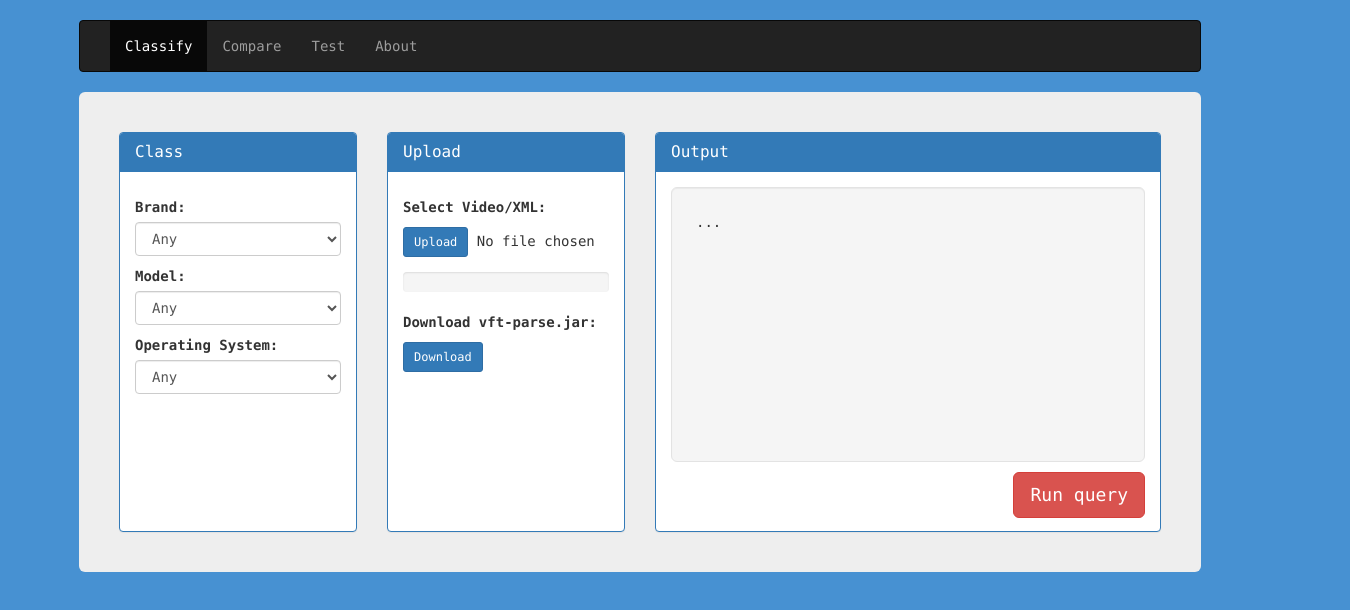
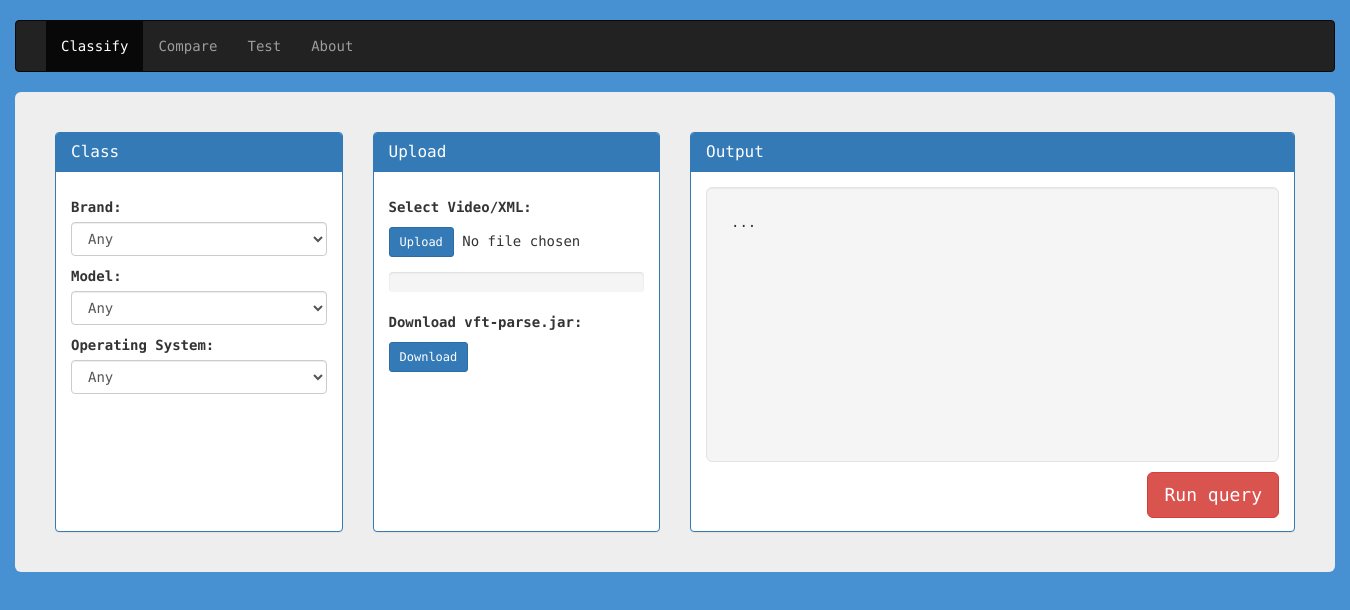
Before and after one commit to smeucci/foa-webapp, a website: page app/views/index.html in a window 1280 px wide. Shown: the whole page, 1350 px wide, since content can reach past the window. Drawn offline with Linux system fonts and the light colour scheme; no server answers.

Commit message:
fix container width

```diff
--- a/public/css/app.css
+++ b/public/css/app.css
@@ -11,7 +11,7 @@ body {
 
 div.container {
 	margin-top: 20px;
-	width: 90%;
+	width: 1350px;
     height: 800px;
 }
 
```
